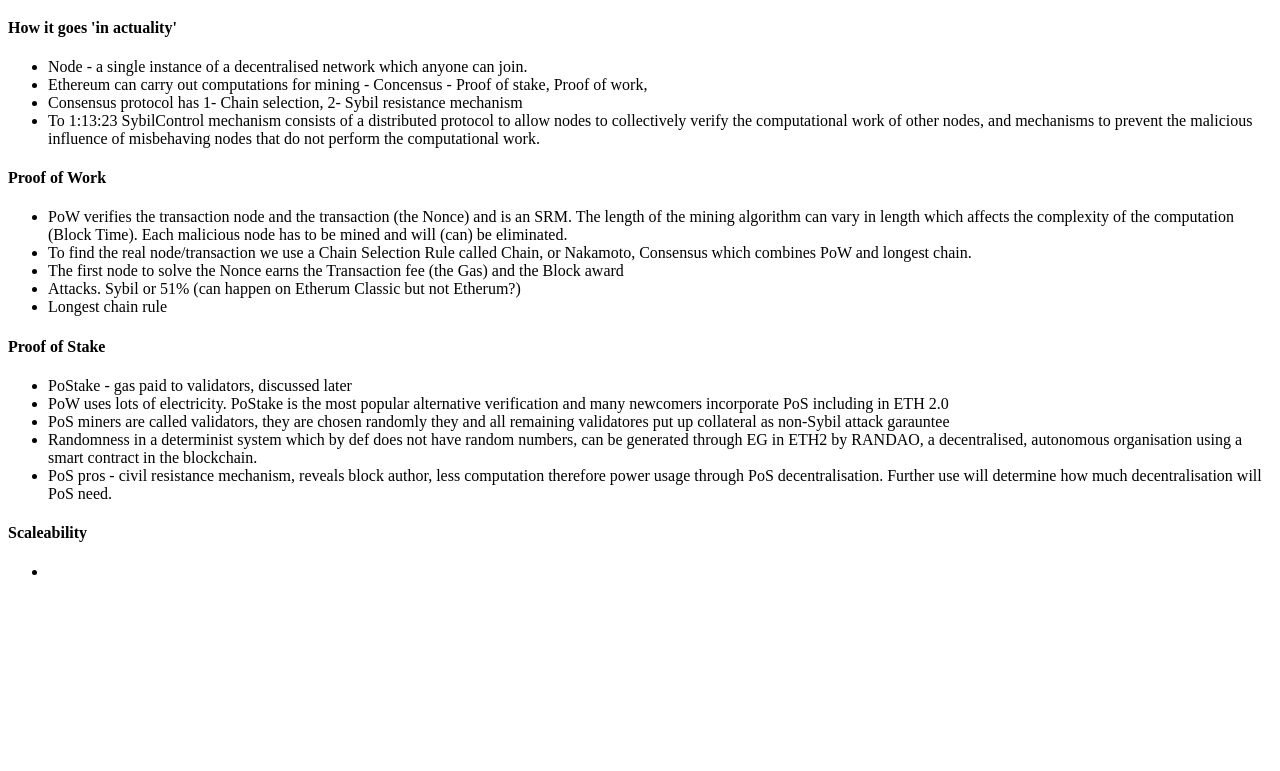
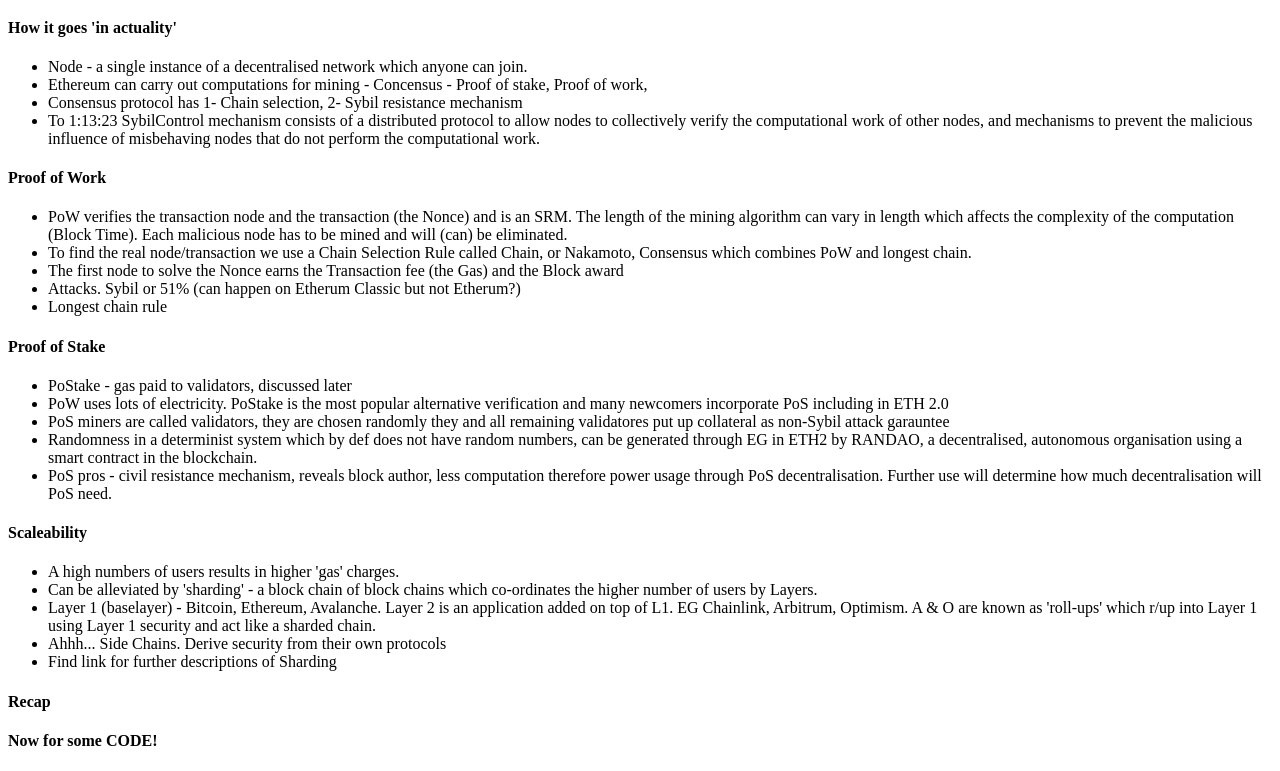
Before and after one commit to 1BobC/PatsBlockChain, a plain HTML site: page index.html in a window 1280 px wide. Shown: the part 1264-2035 px from the top of the page. Before the commit the page ends 1861 px from the top, so only its background shows below. Drawn offline with Linux system fonts and the light colour scheme; a script that the page names is missing.

Commit message:
Recap at 1:28:18 and now for some CODE 1:29.36

```diff
--- a/index.html
+++ b/index.html
@@ -116,8 +116,18 @@
     </ul>
     <h4>Scaleability</h4>
     <ul>
-        <li></li>
+        <li>A high numbers of users results in higher 'gas' charges.</li>
+        <li>Can be alleviated by 'sharding' - a block chain of block chains which co-ordinates the higher number
+            of users by Layers.</li>
+        <li>Layer 1 (baselayer) - Bitcoin, Ethereum, Avalanche. Layer 2 is an application added on top of L1.
+            EG Chainlink, Arbitrum, Optimism. A & O are known as 'roll-ups' which r/up into Layer 1 using
+            Layer 1 security and act like a sharded chain.</li>
+        <li>Ahhh... Side Chains. Derive security from their own protocols</li>
+        <li>Find link for further descriptions of Sharding</li>
     </ul>
+    <h4>Recap</h4>
+    <h4>Now for some CODE!</h4>
+
 
 <script src="jscript.js"></script>
 <script src="Pat1.py"></script>
```
Also changed, not shown: 1 other file.
